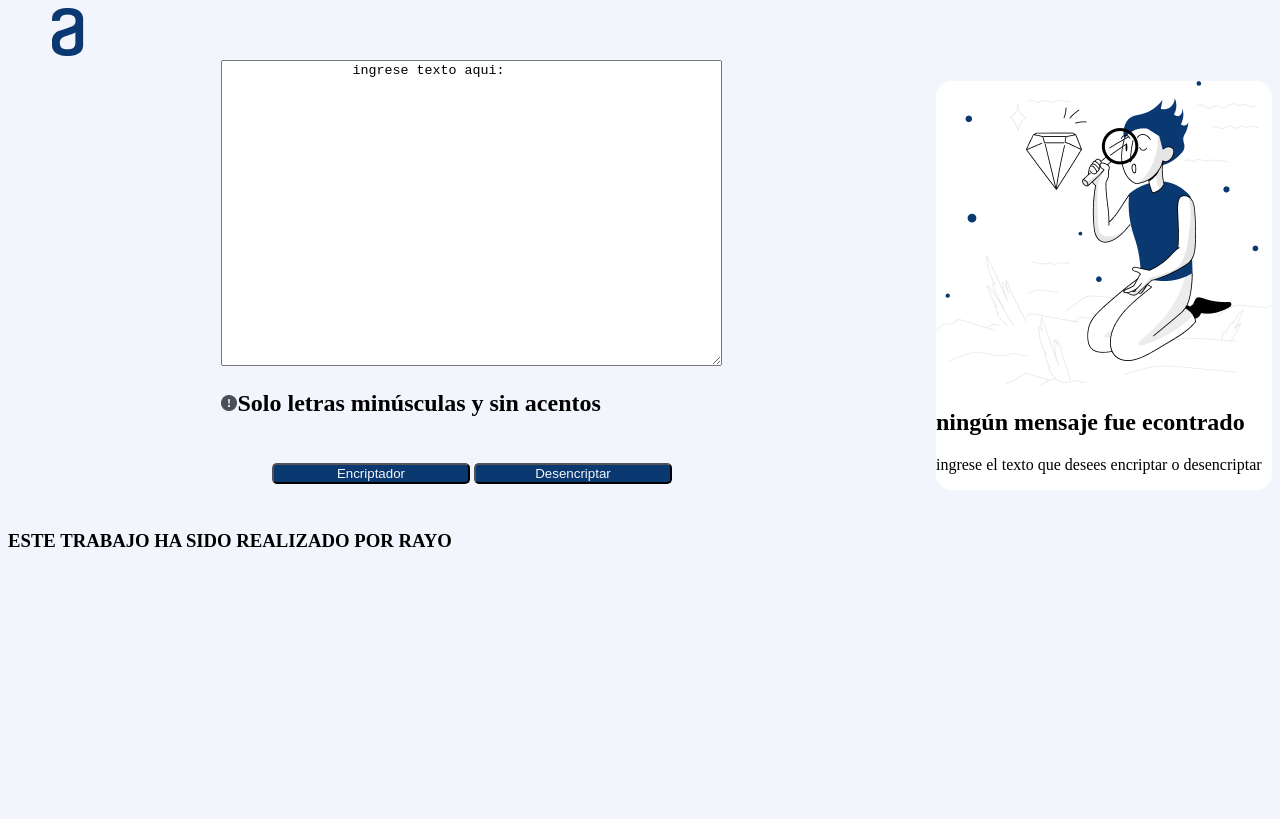
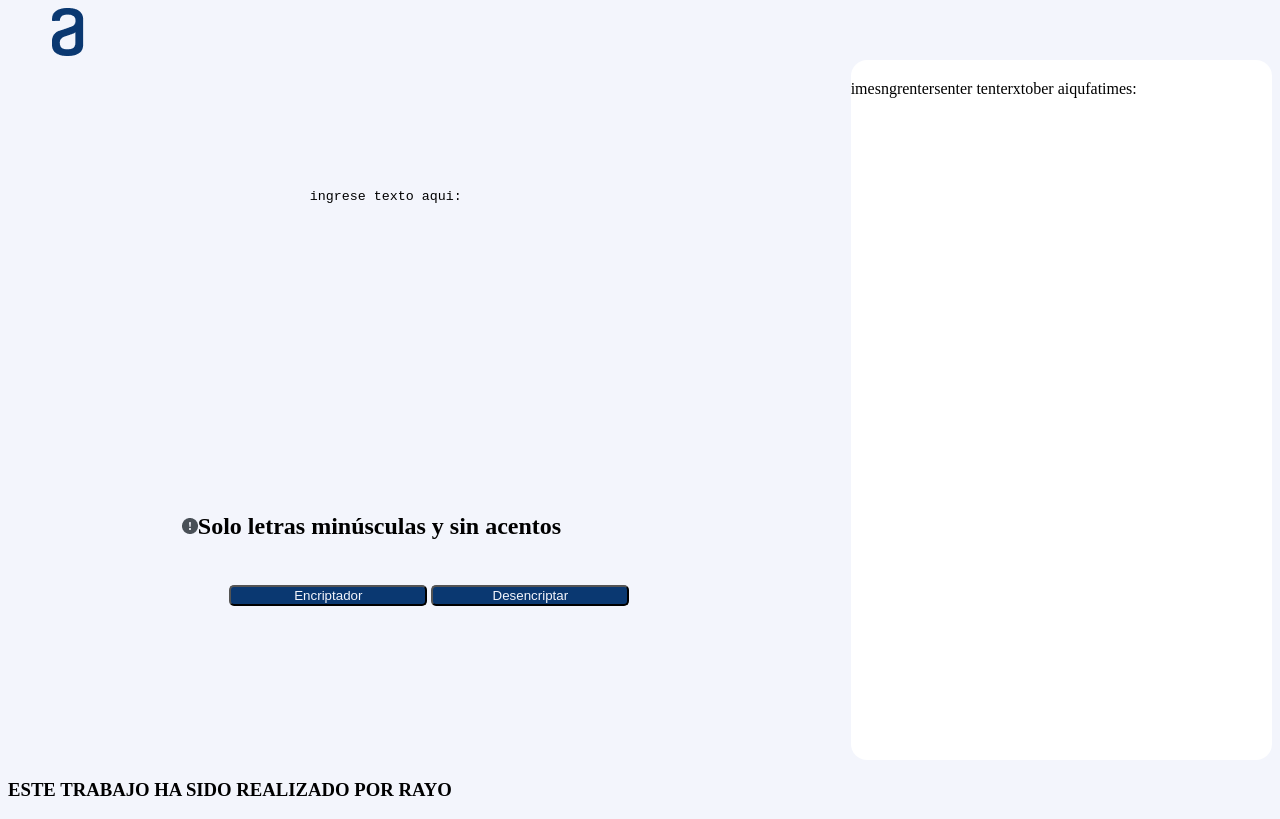
Before and after one commit to rayotomson/encriptador, a plain HTML site: page index.html in a window 1280 px wide. Both pictures are taken after a click on the button "Encriptador". Drawn offline with Linux system fonts and the light colour scheme.

Commit message:
funciones de js de encriptado

```diff
--- a/app.js
+++ b/app.js
@@ -1,15 +1,53 @@
-let textarea = "inicializada";
-let textoIn = "void";
+let textarea = "";
+let textoIn = "";
 
-function mostrarTexto(){
+function encriptar(){
 textoIn = document.getElementById('valorUsuario').value;
 console.log(textoIn);
+textoIn =encriptarTexto(textoIn);
+document.getElementById("imagen").style.display = "none";
+asignarTextoElemento('p', textoIn);
 
 }
 
-function mostrarVariables(){
+function desencriptar(){
+    textoIn = document.getElementById('valorUsuario').value;
     console.log(textoIn);
+    textoIn =desencriptarTexto(textoIn);
+    document.getElementById("imagen").style.display = "none";
+    asignarTextoElemento('p', textoIn);
 }
 
-console.log(textarea);
-console.log(textoIn);
+function myFunction() {
+    document.getElementById("imagen").style.display = "none";
+  }
+
+  function asignarTextoElemento(elemento, texto) {
+    let elementoHTML = document.querySelector(elemento);
+    elementoHTML.innerHTML = texto;
+    return;
+}
+
+function encriptarTexto(textoIn) {
+    // Reemplaza cada letra según las reglas especificadas
+    let textoEncriptado = textoIn
+        .replace(/e/g, "enter")
+        .replace(/i/g, "imes")
+        .replace(/a/g, "ai")
+        .replace(/o/g, "ober")
+        .replace(/u/g, "ufat");
+
+    return textoEncriptado;
+}
+
+function desencriptarTexto(textoIn) {
+    // Reemplaza cada letra según las reglas especificadas
+    let textoDesencriptado = textoIn
+    .replace(/enter/g, "e")
+    .replace(/imes/g, "i")
+    .replace(/ai/g, "a")
+    .replace(/ober/g, "o")
+    .replace(/ufat/g, "u");
+
+    return textoDesencriptado;
+}
--- a/index.html
+++ b/index.html
@@ -18,17 +18,17 @@
                 <div>
                 <textarea id="valorUsuario" name="text" cols="60" rows="20">
                 ingrese texto aqui:</textarea>
-                <h2><img src="assets/Group.png" alt="logo de alerta">Solo letras minúsculas y sin acentos</h2>
+                <h2><img src="assets/Group.png" alt="logo de alerta" >Solo letras minúsculas y sin acentos</h2>
                 </div>
 
                 <div class="botones__grupo">
-                    <button onclick="mostrarTexto();" class="boton__encriptador">Encriptador</button>
-                    <button onclick="mostrarVariables();" class="boton__desencriptador" >Desencriptar</button>
+                    <button onclick="encriptar();" class="boton__encriptador">Encriptador</button>
+                    <button onclick="desencriptar();" class="boton__desencriptador" >Desencriptar</button>
                 </div>
         </section>
         <div class="main__texto__out">
-            <img src="assets/Muñeco.png" alt="caricatura con una lupa">
-            <h2>ningún mensaje fue econtrado</h2>
+            <img src="assets/Muñeco.png" alt="caricatura con una lupa" id="imagen">
+            <h2 class="mensaja__derecha"></h2>
             <p>ingrese el texto que desees encriptar o desencriptar</p></div>
         </div>
         <script src="app.js"></script>
--- a/styles/style.css
+++ b/styles/style.css
@@ -19,6 +19,7 @@ main {
     justify-content: space-between;
 
 }
+
 section{
     display: flex;
 
@@ -30,7 +31,22 @@ section{
 .main__texto__out{
     background-color: white;
     border-radius: 16px;
+    width: 35%;
+    min-height: 700px;
 }
+
+textarea{
+    border: none;          /* Elimina el borde */
+    outline: none;         /* Elimina el borde del enfoque */
+    background: none;      /* Elimina el fondo */
+    resize: none;          /* Desactiva la opción de redimensionar */
+    padding: 0;            /* Elimina el relleno */
+    margin: 0;             /* Elimina el margen */
+    width: 100%;           /* Ajusta el ancho al 100% del contenedor */
+    height: 100%;          /* Ajusta la altura al 100% del contenedor */
+
+}
+
 
 .botones__grupo{
     display: flex;
```
